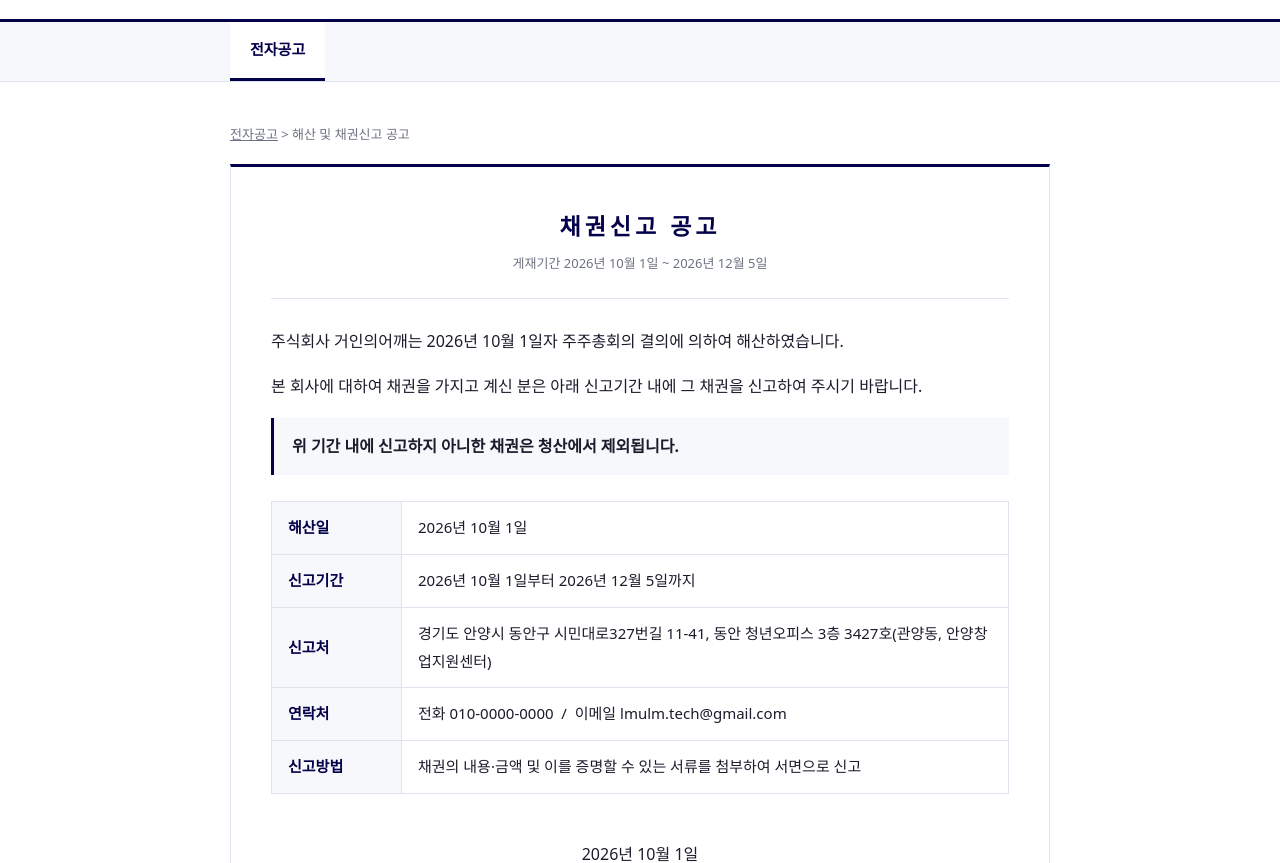
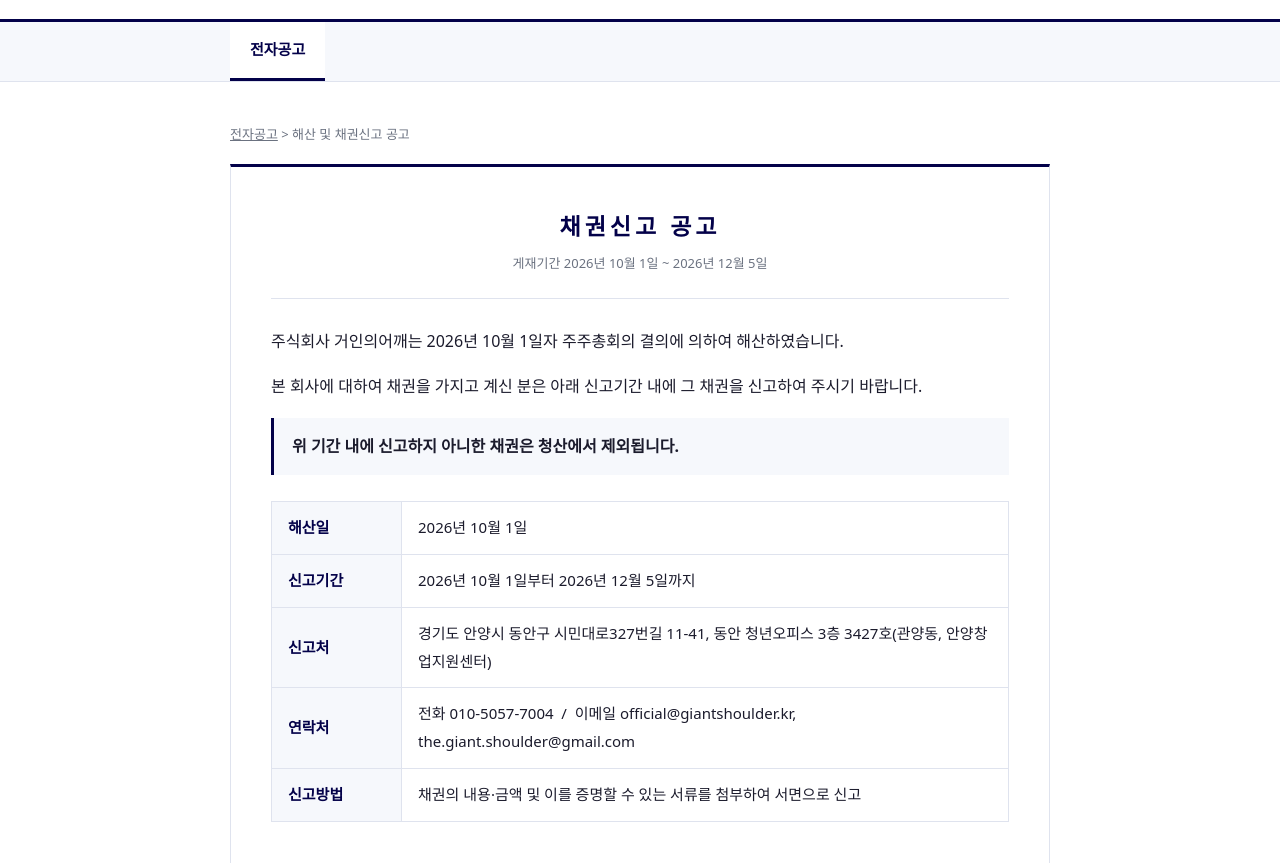
Before and after one commit to giant-shoulder/lmulm-notice, a plain HTML site: page notice-2026-01.html in a window 1280 px wide. Shown: the part 117-980 px from the top of the page. Drawn offline with Linux system fonts and the light colour scheme.

Commit message:
Add files via upload

```diff
--- a/notice-2026-01.html
+++ b/notice-2026-01.html
@@ -91,7 +91,7 @@
         <tr><th>해산일</th><td>2026년 10월 1일</td></tr>
         <tr><th>신고기간</th><td>2026년 10월 1일부터 2026년 12월 5일까지</td></tr>
         <tr><th>신고처</th><td>경기도 안양시 동안구 시민대로327번길 11-41, 동안 청년오피스 3층 3427호(관양동, 안양창업지원센터)</td></tr>
-        <tr><th>연락처</th><td>전화 010-0000-0000 &nbsp;/&nbsp; 이메일 lmulm.tech@gmail.com</td></tr>
+        <tr><th>연락처</th><td>전화 010-5057-7004 &nbsp;/&nbsp; 이메일 official@giantshoulder.kr, the.giant.shoulder@gmail.com</td></tr>
         <tr><th>신고방법</th><td>채권의 내용·금액 및 이를 증명할 수 있는 서류를 첨부하여 서면으로 신고</td></tr>
       </table>
 
```
